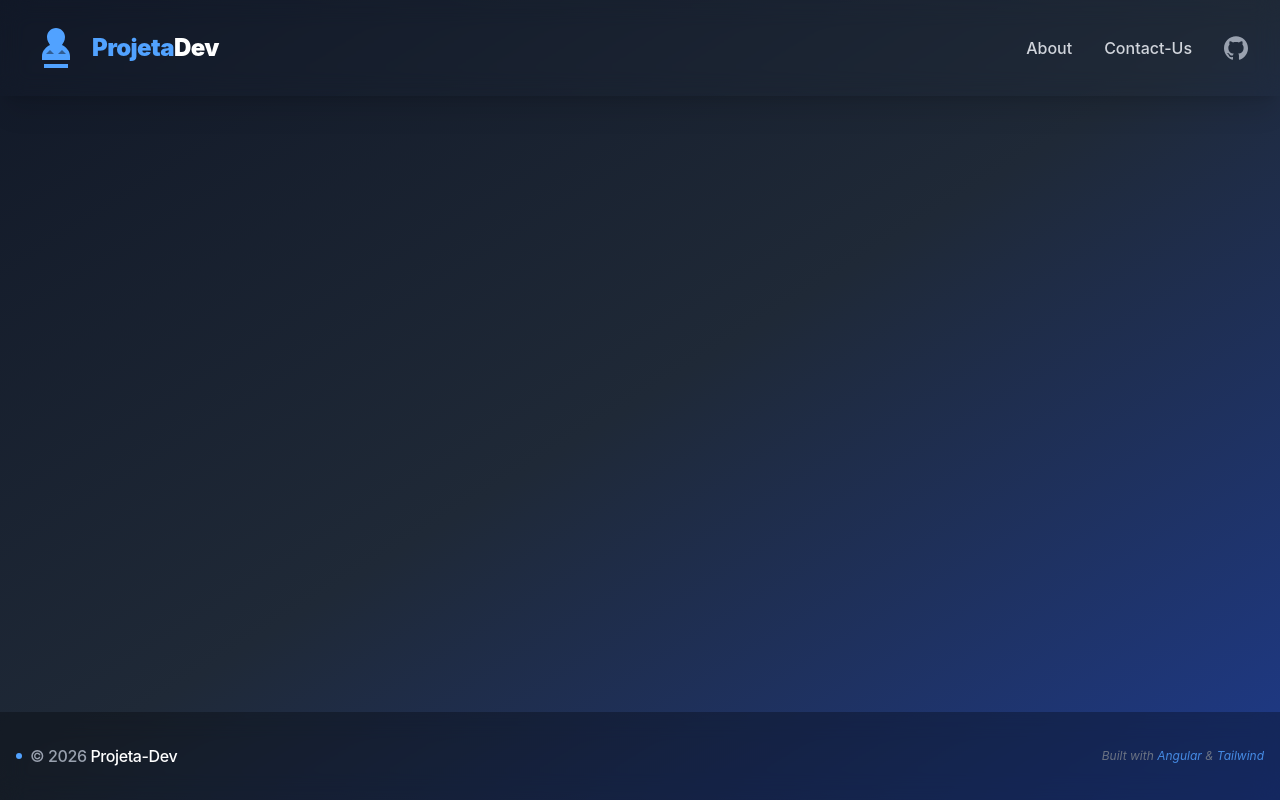
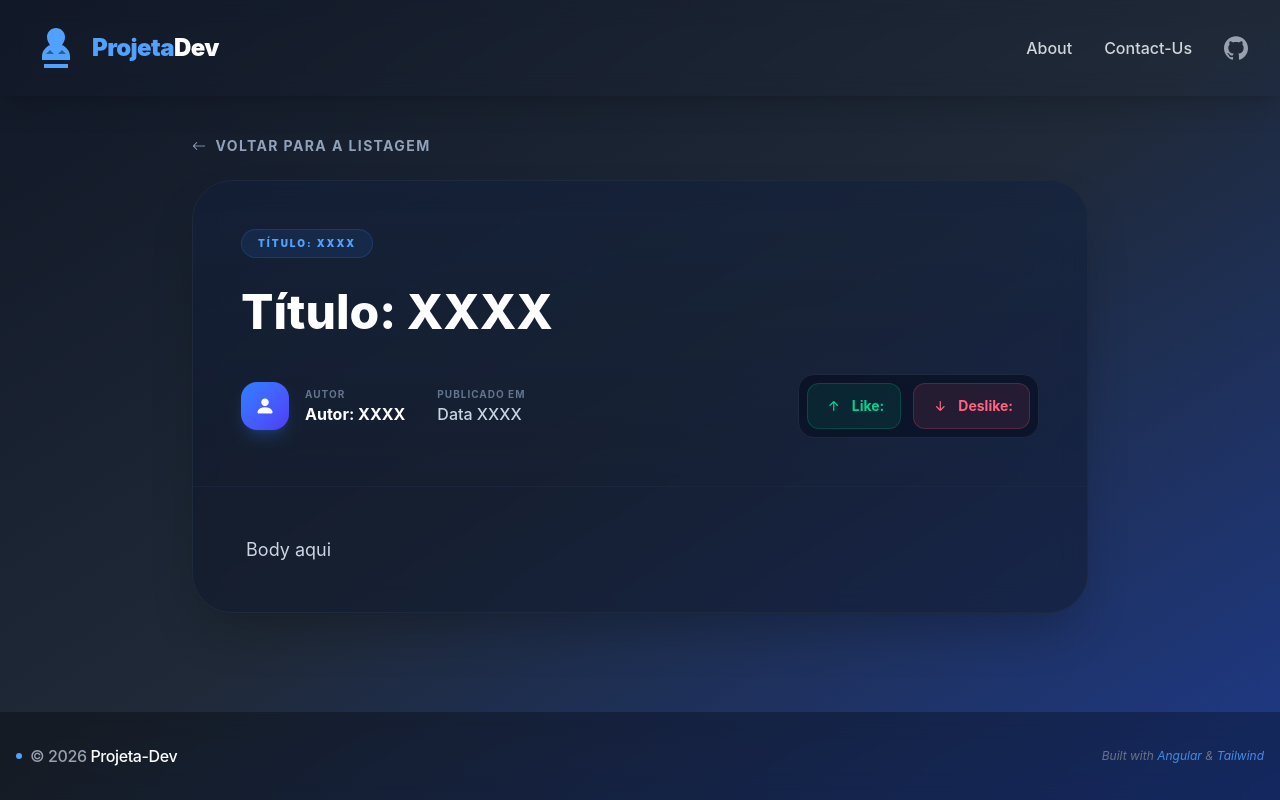
Before and after one commit to ItaloSantos-dev/projeta-dev, an Angular app in the folder frontend/projeta_dev/: page /contents/show in a window 1280 px wide. Before the commit this address led to /. Built offline with nearby package versions, Linux system fonts and the light colour scheme.

Commit message:
feat: create a page of show details of content

```diff
--- a/frontend/projeta_dev/src/app/app.routes.ts
+++ b/frontend/projeta_dev/src/app/app.routes.ts
@@ -3,10 +3,12 @@ import { Home } from './components/home/home';
 import { Login } from './components/auth/login/login';
 import { Register } from './components/auth/register/register';
 import { Dashboard } from './components/dashboard/dashboard';
+import { ShowContent } from './components/contents/show-content/show-content';
 
 export const routes: Routes = [
     {path:"", component:Home},
     {path:"login", component:Login},
     {path:"register", component:Register},
-    {path:"dashboard", component:Dashboard}
+    {path:"dashboard", component:Dashboard},
+    {path:"contents/show", component:ShowContent},
 ];
--- /dev/null
+++ b/frontend/projeta_dev/src/app/components/contents/show-content/show-content.html
@@ -0,0 +1,64 @@
+<div class="flex flex-col lg:flex-row my-10 justify-center gap-8 font-sans px-4">
+
+    <div class="max-w-4xl w-full">
+        <a [routerLink]="['/dashboard']" class="flex items-center gap-2 text-slate-400 hover:text-white transition-colors mb-6 group text-sm font-bold uppercase tracking-widest">
+            <i class="bi bi-arrow-left transition-transform group-hover:-translate-x-1"></i>
+            Voltar para a listagem
+        </a>
+
+        <article class="bg-slate-900/50 backdrop-blur-md border border-slate-800 rounded-[2.5rem] overflow-hidden shadow-2xl">
+
+            <div class="p-8 md:p-12 border-b border-slate-800/50 bg-linear-to-b from-blue-500/5 to-transparent">
+                <div class="flex flex-wrap items-center gap-3 mb-6">
+                    <span class="px-4 py-1.5 rounded-full bg-blue-500/10 border border-blue-500/20 text-blue-400 text-[10px] font-black uppercase tracking-[0.2em]">
+                        Título: XXXX
+                    </span>
+                </div>
+
+                <h1 class="text-3xl md:text-5xl font-extrabold text-white leading-tight mb-8">
+                    Título: XXXX
+                </h1>
+
+                <div class="flex flex-wrap items-center justify-between gap-6">
+                    <div class="flex items-center gap-4">
+                        <div class="w-12 h-12 rounded-2xl bg-linear-to-br from-blue-500 to-indigo-600 flex items-center justify-center text-white shadow-lg shadow-blue-500/20">
+                            <i class="bi bi-person-fill text-xl"></i>
+                        </div>
+                        <div>
+                            <p class="text-[10px] font-bold uppercase tracking-widest text-slate-500">Autor</p>
+                            <p class="text-white font-bold">Autor: XXXX</p>
+                        </div>
+                        <div class="h-8  bg-slate-800 hidden md:block"></div>
+                        <div class="hidden md:block">
+                            <p class="text-[10px] font-bold uppercase tracking-widest text-slate-500">Publicado em</p>
+                            <p class="text-slate-300 font-medium">Data XXXX</p>
+                        </div>
+                    </div>
+
+                    <div class="flex items-center gap-3 bg-slate-950/50 p-2 rounded-2xl border border-slate-800">
+                        <div class="flex items-center gap-2 text-emerald-400 bg-emerald-400/10 px-4 py-2 rounded-xl text-sm font-bold border border-emerald-400/20">
+                            <i class="bi bi-arrow-up-short text-xl"></i>
+                            Like:
+                        </div>
+                        <div class="flex items-center gap-2 text-rose-400 bg-rose-400/10 px-4 py-2 rounded-xl text-sm font-bold border border-rose-400/20">
+                            <i class="bi bi-arrow-down-short text-xl"></i>
+                            Deslike:
+                        </div>
+                    </div>
+
+
+                </div>
+            </div>
+
+            <div class="p-8 md:p-12">
+                <div class="prose prose-invert prose-blue max-w-none">
+                    <p class="text-slate-300 leading-relaxed text-lg whitespace-pre-wrap">
+                        Body aqui
+                    </p>
+                </div>
+            </div>
+        </article>
+    </div>
+
+
+</div>
```
Also changed, not shown: frontend/projeta_dev/src/app/components/contents/show-content/show-content.ts (added, +12 -0 lines), frontend/projeta_dev/src/app/components/contents/show-content/show-content.css (added), 1 other file (tests, documents, lock files or other folders).
